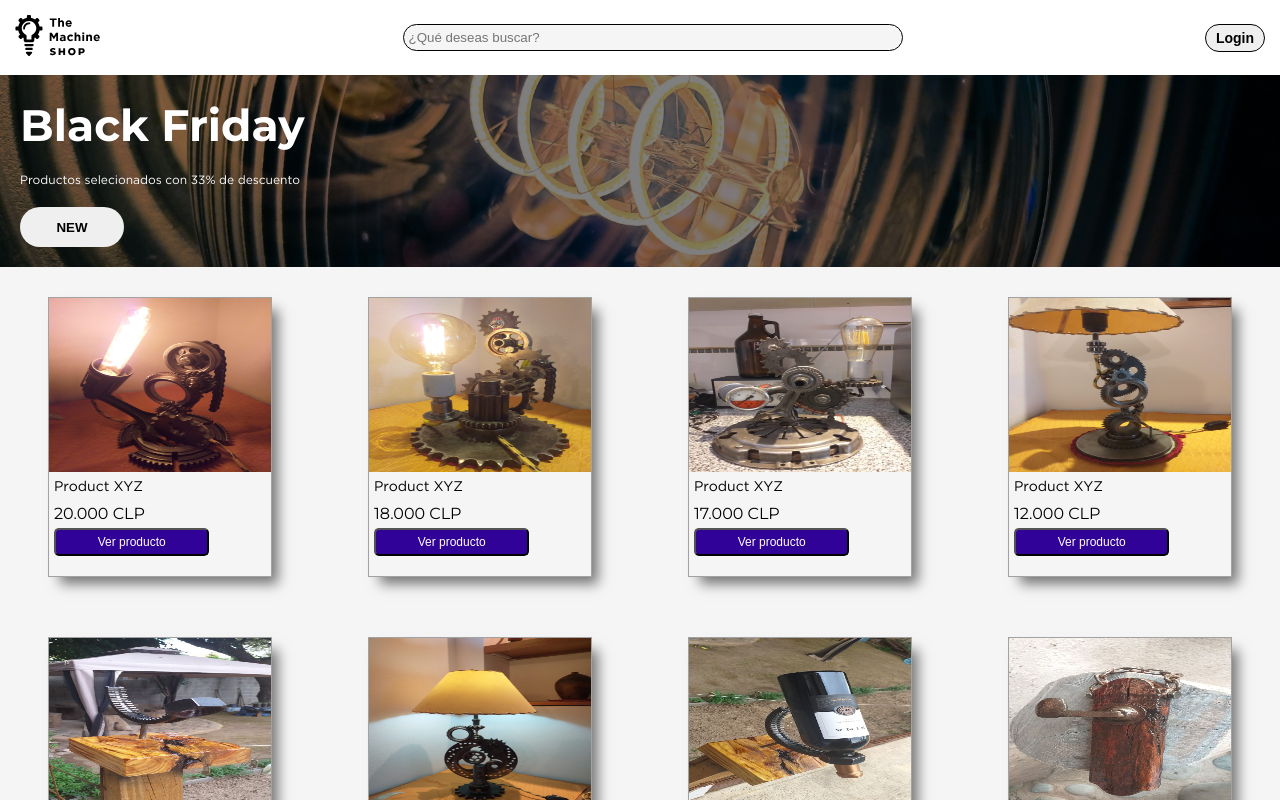
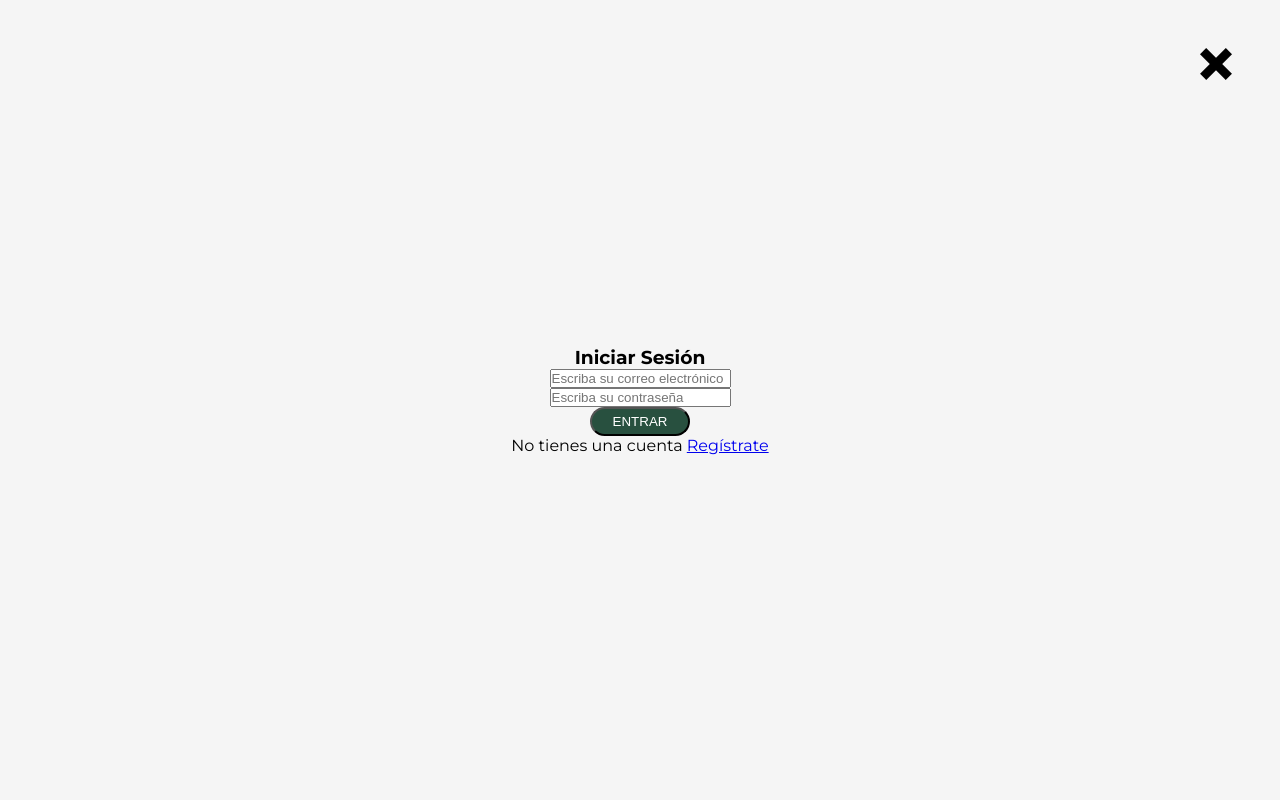
Before and after one commit to hernandw/themachineshop, a React (Vite) app in the folder frontend/: page / in a window 1280 px wide. Both pictures are taken after a click on the button "Login". Shown: the top 800 px of the page. Built offline with nearby package versions, Linux system fonts and the light colour scheme.

Commit message:
:sparkles: add modal component

```diff
--- a/frontend/src/App.css
+++ b/frontend/src/App.css
@@ -91,6 +91,40 @@ body {
   text-transform: uppercase;
   margin: 20px;
   border: none;
+}
+
+.modal {
+  position: absolute;
+  background-color: var(--gray-input);
+  top: 0;
+  left: 0;
+  right: 0;
+  bottom: 0;
+}
+
+.modal__container {
+  height: 100vh;
+  display: flex;
+  flex-direction: column;
+  justify-content: center;
+  align-items: center;
+}
+
+.modal__button {
+  background-color: var(--green);
+  color: var(--white);
+  padding: 5px;
+  border-radius: 50px;
+  width: 100px;
+  text-transform: uppercase;
+}
+
+.cerrar-modal {
+  position: absolute;
+  right: 3rem;
+  top: 3rem;
+  width: 2rem;
+  height: 2rem;
 }
 
 /* PRODUCTS */
--- a/frontend/src/assets/components/Header.jsx
+++ b/frontend/src/assets/components/Header.jsx
@@ -1,8 +1,14 @@
 import React from "react";
+import { useState } from "react";
 import logo from "../icons/logo.svg";
+import { Modal } from "./Modal";
 
 
 export const Header = () => {
+  const [modal, setModal] = useState(false)
+  const handleModal = ()=>{
+    setModal(true)
+  }
   return (
     <div className="container">
       <div className="header">
@@ -12,14 +18,16 @@ export const Header = () => {
         <div className="search">
           <input className="header__search" type="text"  placeholder="¿Qué deseas buscar?"/>
         </div>
-        <button className="header__button-login"> Login </button>
+        <button className="header__button-login" onClick={handleModal}> Login </button>
       </div>
 			<div className="header__fondo">
 				<h3 className="header__title">Black Friday</h3>
 				<p className="header__subtitle">Productos selecionados con 33% de descuento</p>
 				<button className="header__button-new">new</button>
 			</div>
-
+		{
+      modal && <Modal  />
+    }
     </div>
   );
 };
--- /dev/null
+++ b/frontend/src/assets/components/Modal.jsx
@@ -0,0 +1,17 @@
+import React from 'react'
+import cerrarModal from '../icons/cerrar.svg'
+
+export const Modal = () => {
+	return (
+		<div className='modal'>
+		<img className='cerrar-modal' src={cerrarModal} alt="cerrar Modal" />
+			<div className='modal__container'>
+			<h3>Iniciar Sesión</h3>
+			<input type="emailt" placeholder='Escriba su correo electrónico' />
+			<input type="password" placeholder='Escriba su contraseña' />
+			<button className='modal__button'>Entrar</button>
+			<p>No tienes una cuenta <a href="#">Regístrate</a></p>
+			</div>
+		</div>
+	)
+}
```
Also changed, not shown: frontend/src/assets/icons/cerrar.svg (added).
